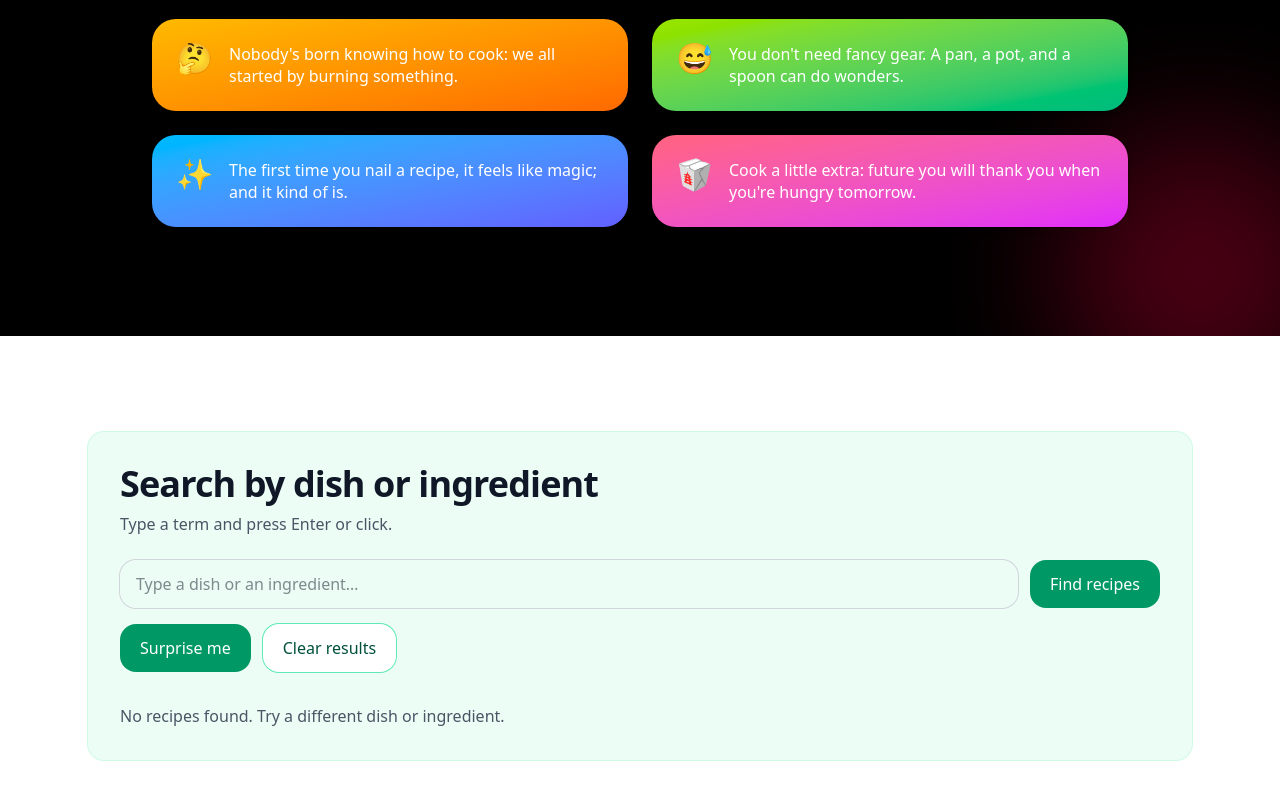
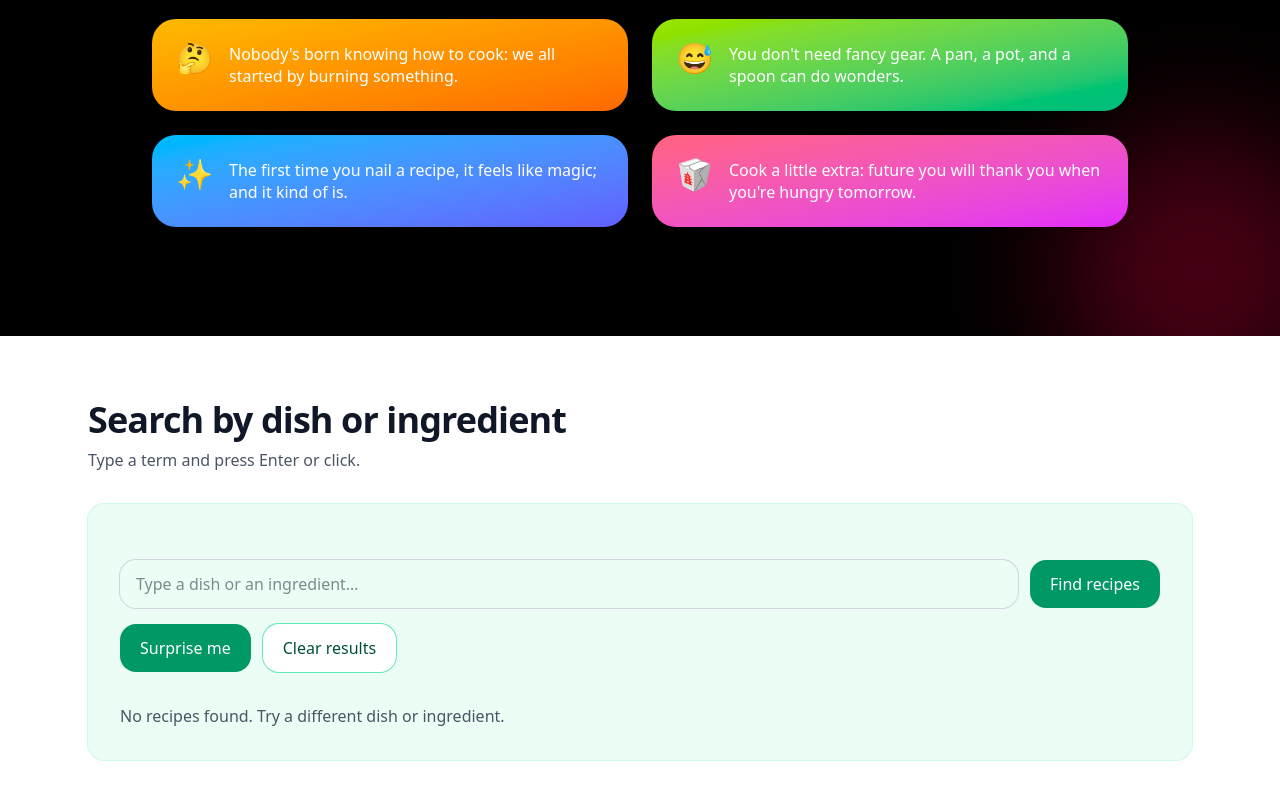
Before and after one commit to raphaelfabeni/meals, a Next.js app: page / in a window 1280 px wide. Shown: the part 464-1264 px from the top of the page. Built offline with nearby package versions, Linux system fonts and the light colour scheme.

Commit message:
fix(workshop-3): move title outside green box to match layout

```diff
--- a/src/app/_components/SearchSection/SearchSection.jsx
+++ b/src/app/_components/SearchSection/SearchSection.jsx
@@ -30,19 +30,9 @@ export default function SearchSection() {
 
   return (
     <section
-      className="mt-8 rounded-[var(--radius-card)] bg-emerald-50 ring-1 ring-emerald-100 p-6 md:p-8"
+      className="rounded-[var(--radius-card)] bg-emerald-50 ring-1 ring-emerald-100 p-6 md:p-8"
       aria-label="Recipe search"
     >
-      {/* Title and subtitle */}
-      <header className="mb-6">
-        <h2 className="text-3xl md:text-4xl font-semibold tracking-tight">
-          Search by dish or ingredient
-        </h2>
-        <p className="mt-2 text-gray-600">
-          Type a term and press Enter or click.
-        </p>
-      </header>
-
       {/* Search bar - user can type and submit */}
       <SearchBar onSearch={handleSearch} />
 
--- a/src/app/page.jsx
+++ b/src/app/page.jsx
@@ -74,6 +74,15 @@ export default function Page() {
       {/* id="search" allows the button above to link here */}
       <section id="search" className="min-h-dvh bg-white text-gray-900" aria-label="Search recipes">
         <div className="mx-auto max-w-6xl px-6 py-16">
+          <header className="max-w-3xl mb-8">
+            <h2 className="text-3xl md:text-4xl font-semibold tracking-tight">
+              Search by dish or ingredient
+            </h2>
+            <p className="mt-2 text-gray-600">
+              Type a term and press Enter or click.
+            </p>
+          </header>
+
           {/* SearchSection handles all search UI and state */}
           <SearchSection />
         </div>
```
